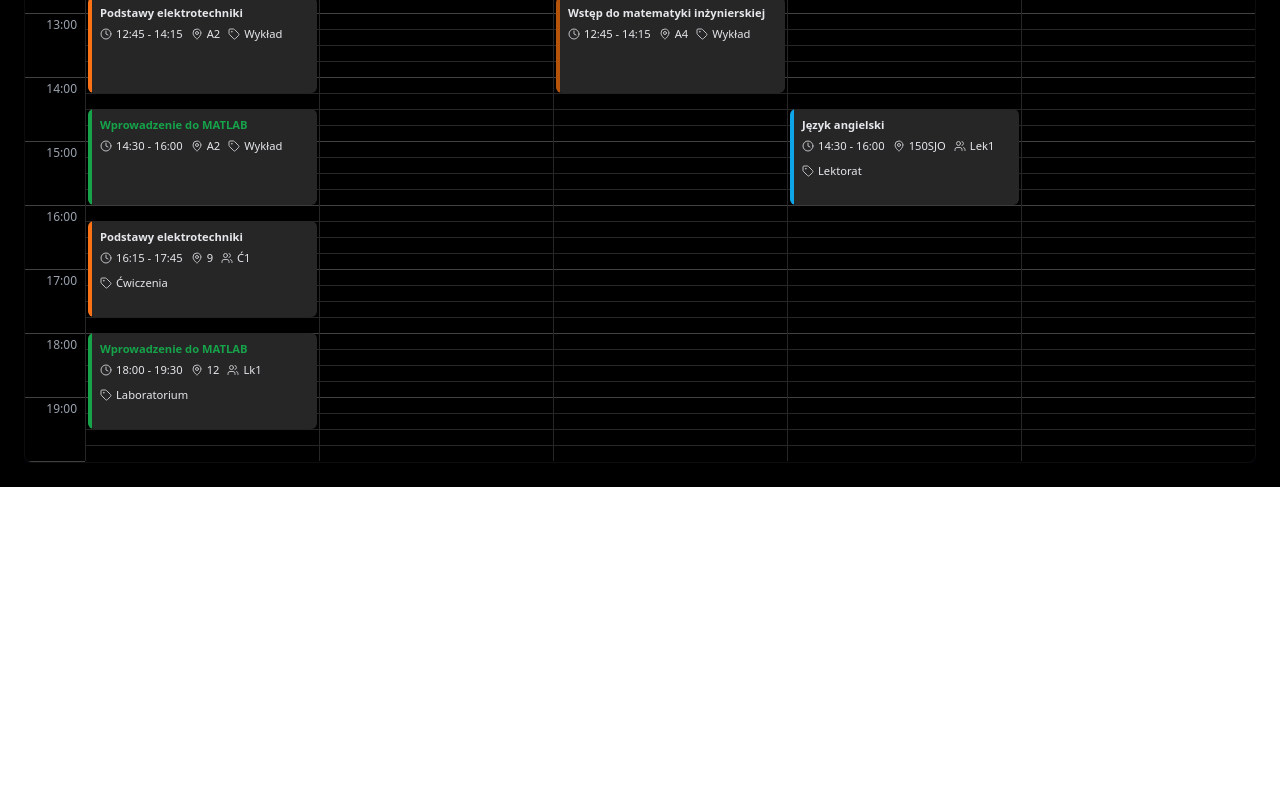
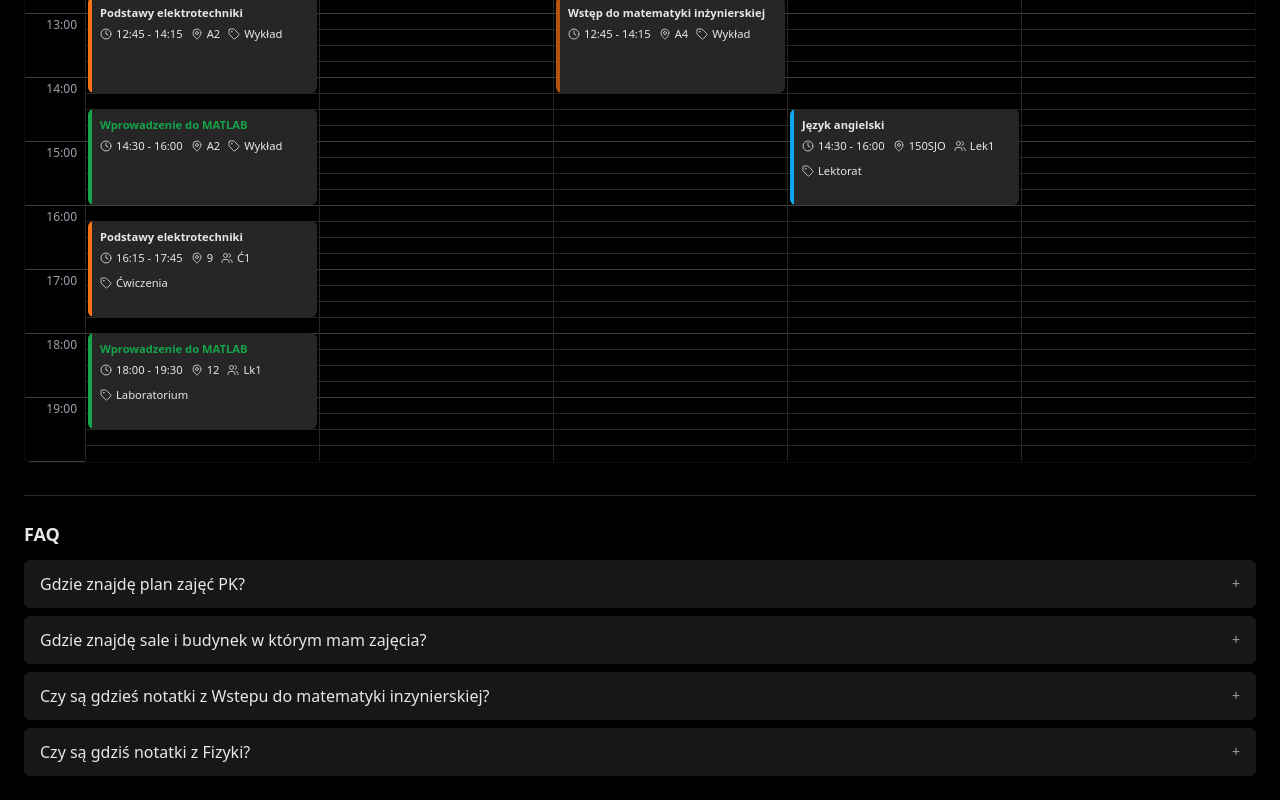
Before and after one commit to CeDwukropek/wieikschedule, a React (Create React App) app: page / in a window 1280 px wide. Shown: the part 614-1414 px from the top of the page. Before the commit the page ends 1101 px from the top, so only its background shows below. Built offline with nearby package versions, Linux system fonts and the light colour scheme.

Commit message:
working links

```diff
--- a/src/App.js
+++ b/src/App.js
@@ -6,6 +6,7 @@ import WeekView from "./WeekView";
 import DayView from "./DayView";
 import FloatingMenu from "./FloatingMenu";
 import { timeToMinutes } from "./utils";
+import FAQ from "./FAQ";
 
 const { SCHEDULE } = timetableData;
 
@@ -331,6 +332,8 @@ export default function Timetable() {
       ) : (
         <DayView key={`day-${weekParity}`} events={filtered} />
       )}
+
+      <FAQ />
     </div>
   );
 }
--- a/src/FAQ.js
+++ b/src/FAQ.js
@@ -2,20 +2,22 @@ import { useState } from "react";
 
 const ITEMS = [
   {
-    q: "How do I save my group inputs?",
-    a: "Group inputs are saved per browser profile automatically. They persist across refreshes for 60 days.",
+    q: "Gdzie znajdę plan zajęć PK?",
+    a: "Oficjalny plan zajęć PK jest dostępny pod tym linkiem. Bardzo proszę o informowanie mnie o wszelkich błędach lub brakach w planie.",
+    href: "http://eclipse.elektron.pk.edu.pl/~plany-wieik/doku.php?id=pdf:start",
   },
   {
-    q: "How is week parity determined?",
-    a: "Parity is detected automatically using the ISO week number. You can override it with the buttons in the period bar or from the mobile menu.",
+    q: "Gdzie znajdę sale i budynek w którym mam zajęcia?",
+    href: "https://samorzad.pk.edu.pl/mapa",
   },
   {
-    q: "Why some subject colours are not visible?",
-    a: "Colors provided as Tailwind classes require those classes to be present in the build. Use hex color values in timetable data if you want reliable colours without changing Tailwind config.",
+    q: "Czy są gdzieś notatki z Wstepu do matematyki inzynierskiej?",
+    a: "Tak, regularnie uzupełniane notatki są dostępne tutaj, jednak daleko im do kompletności:",
+    href: "https://tinyurl.com/4uybarv8",
   },
   {
-    q: "How do I report broken or duplicate events?",
-    a: "Edit your source timetable data (src/timetable.js). Make sure each event has a unique id to avoid rendering duplicates.",
+    q: "Czy są gdziś notatki z Fizyki?",
+    a: "Jeszcze nie, ale będą.",
   },
 ];
 
@@ -24,7 +26,7 @@ export default function FAQ() {
 
   return (
     <section className="mt-8 pt-6 border-t border-neutral-800 text-gray-200">
-      <h2 className="text-lg font-semibold mb-3">FAL</h2>
+      <h2 className="text-lg font-semibold mb-3">FAQ</h2>
 
       <div className="space-y-2">
         {ITEMS.map((it, i) => {
@@ -43,7 +45,17 @@ export default function FAQ() {
               </button>
 
               {isOpen ? (
-                <div className="px-4 pb-3 text-sm text-gray-300">{it.a}</div>
+                <div className="px-4 pb-3 text-sm text-gray-300">
+                  {it.a ? <p className="mb-2">{it.a}</p> : null}
+                  <a
+                    href={it.href}
+                    target="_blank"
+                    rel="noopener noreferrer"
+                    className="text-blue-400 underline break-words"
+                  >
+                    {it.href}
+                  </a>
+                </div>
               ) : null}
             </div>
           );
```
